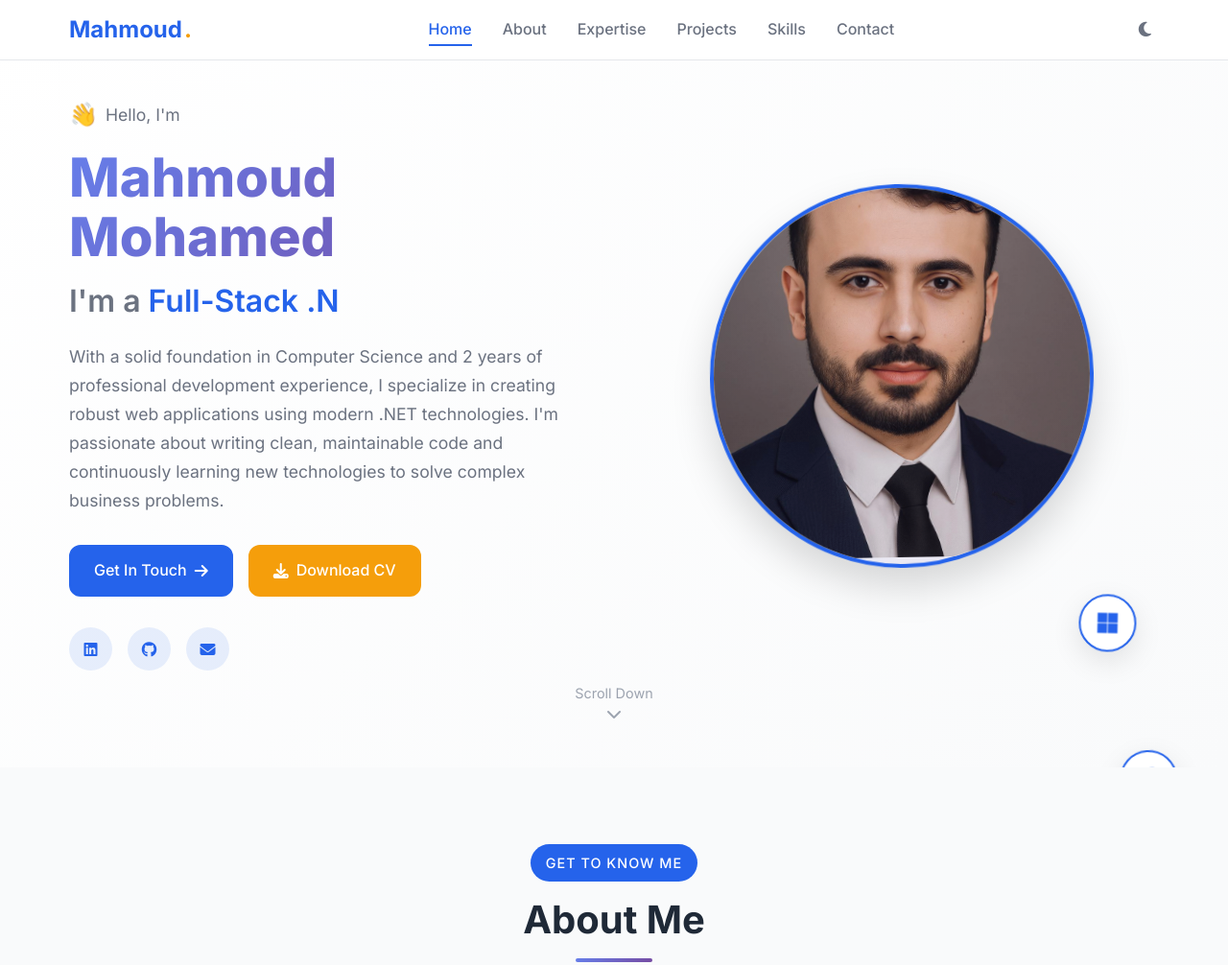
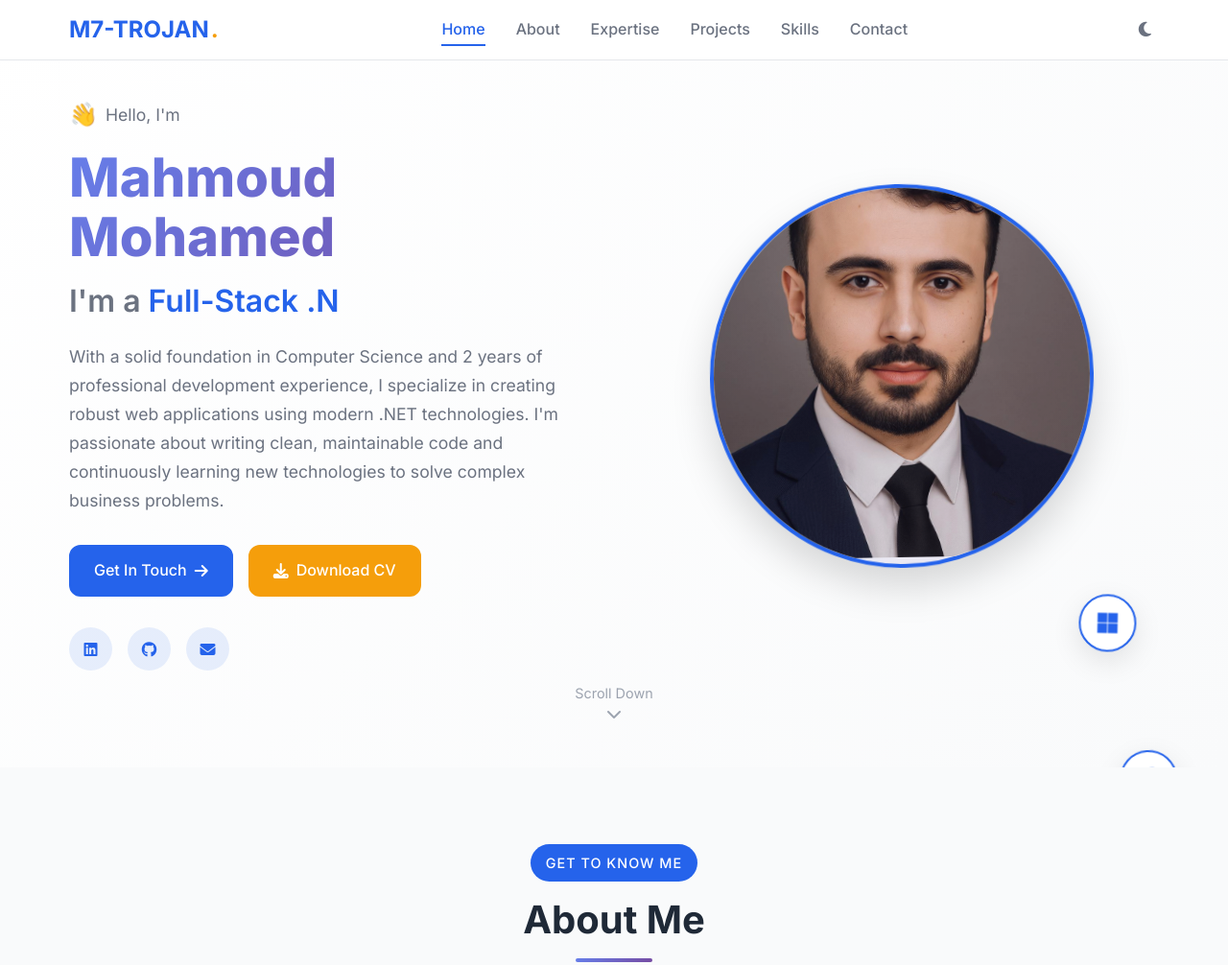
Before and after one commit to M7-TROJAN/TROJAN-Portfolio, a plain HTML site: page index.html in a window 1280 px wide. Shown: the top 1006 px of the page at 96% size. Drawn offline with nearby package versions, Linux system fonts and the light colour scheme.

Commit message:
Update index.html
edit logo

```diff
--- a/index.html
+++ b/index.html
@@ -48,7 +48,7 @@
         <div class="nav-container">
             <div class="nav-logo">
                 <a href="#hero">
-                    <span class="logo-text">Mahmoud</span>
+                    <span class="logo-text">M7-TROJAN</span>
                     <span class="logo-dot">.</span>
                 </a>
             </div>
```
